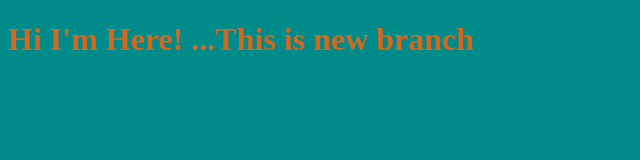
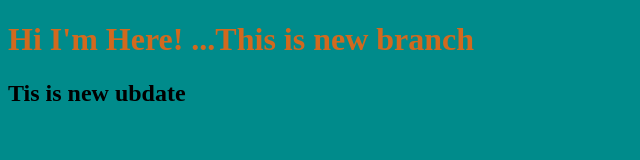
Before and after one commit to amani-sulaiman/myproject, a plain HTML site: page index.html in a window 1280 px wide. Shown: the whole page, without its empty margins (0-640 px from the left). Drawn offline with Linux system fonts and the light colour scheme.

Commit message:
ubdate in html file

```diff
--- a/index.html
+++ b/index.html
@@ -6,6 +6,7 @@
 </head>
 <body>
     <h1>Hi I'm Here! ...This is new branch </h1>
+    <h2>Tis is new ubdate</h2>
     <script src="app.js"></script>
 </body>
 </html>
```
